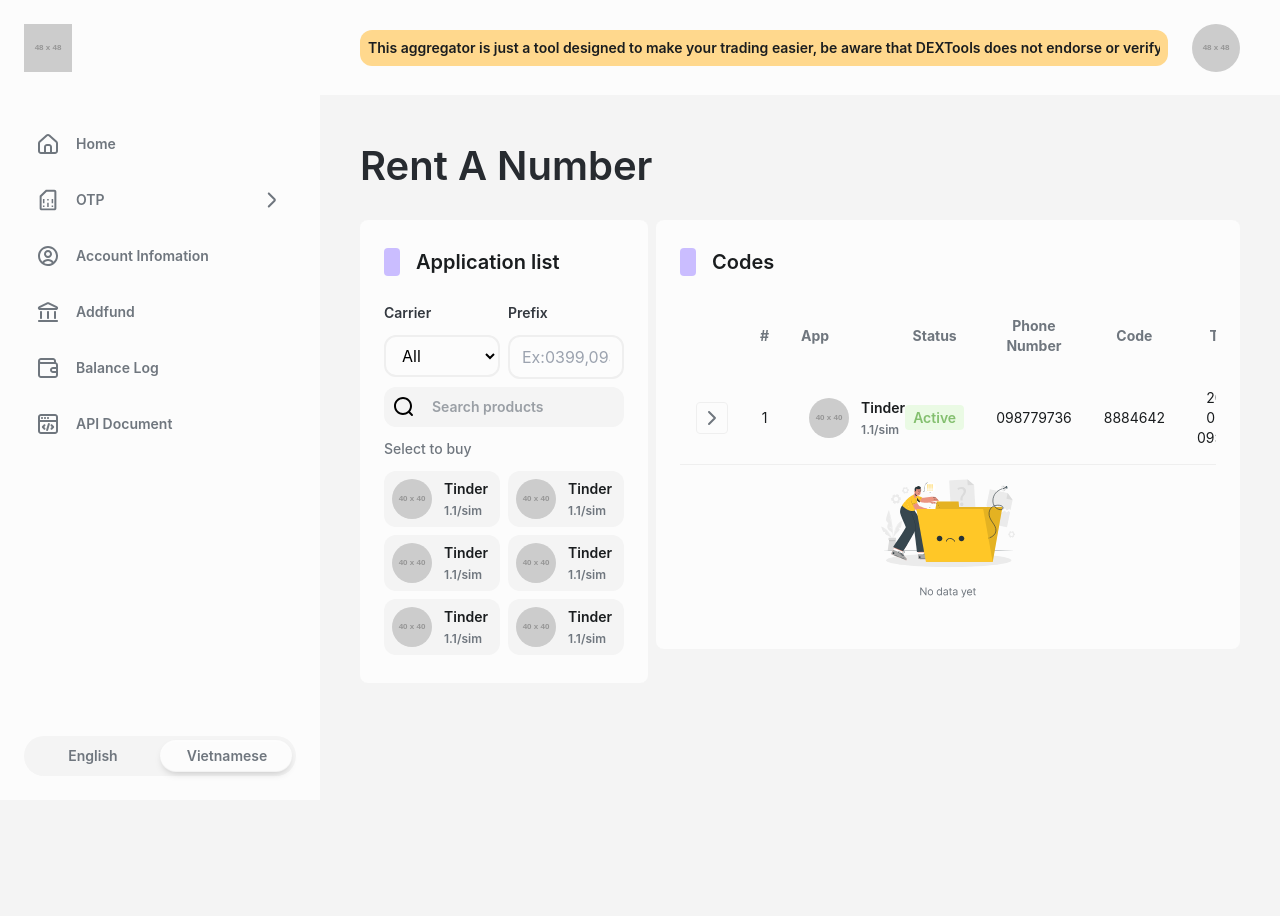
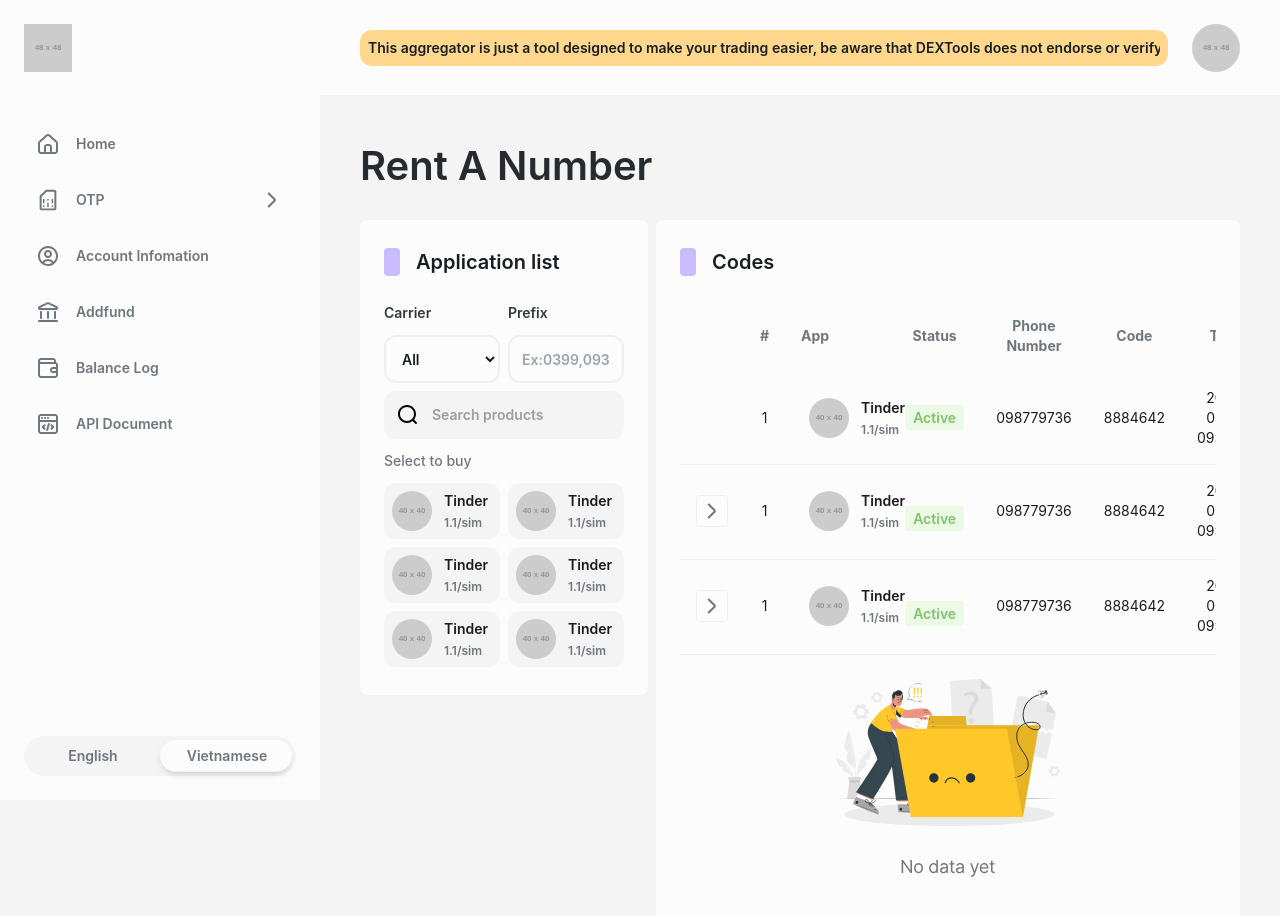
Before and after one commit to duonghoangdung/duonghoangdung.github.io, a React (Create React App) app: page /rent-a-number in a window 1280 px wide. Shown: the top 916 px of the page. Before the commit the page ends 800 px from the top, so only its background shows below. Built offline with nearby package versions, Linux system fonts and the light colour scheme.

Commit message:
Add table colapse

```diff
--- a/src/components/SearchInput/index.tsx
+++ b/src/components/SearchInput/index.tsx
@@ -7,8 +7,8 @@ interface Props extends React.InputHTMLAttributes<HTMLInputElement>{
 
 const SearchInput = React.forwardRef<HTMLInputElement, Props>(({ placeholder = 'Search products', ...props}, ref) => {
     return (
-        <div className="flex items-center bg-[#f4f4f4] rounded-xl p-2" {...props}>
-            <SVGIcon name="search" w={24} h={24} className="mr-4"/>
+        <div className="flex items-center bg-[#f4f4f4] rounded-xl p-3 h-[48px]" {...props}>
+            <SVGIcon name="search" w={24} h={24} className="mr-3"/>
             <input className='grow bg-transparent focus-visible:outline-none text-sm font-semibold text-[#33383f] placeholder:text-[#9a9fa5]' ref={ref} placeholder={placeholder}/>
         </div>
     )
--- /dev/null
+++ b/src/components/Table/CodesTableRow.tsx
@@ -0,0 +1,79 @@
+import React, { useState } from "react";
+import AppCard from "../AppCard";
+import SVGIcon from "../SVGIcon";
+import { CSSTransition } from 'react-transition-group';
+
+const CodesTableRow = () => {
+    const [isShow, setIsShow] = useState<boolean>(false);
+    return (
+        <>
+            <tr>
+                <td className="p-4 text-center">
+                    <a
+                        className="flex items-center justify-center text-[#6f767e] border border-[#efefef] rounded w-[32px] h-[32px]"
+                        href="#12312"
+                        onClick={() => setIsShow(!isShow)}
+                    >
+                        <SVGIcon
+                            name="arrow-right"
+                            className={`transition ease-in-out duration-300 ${isShow && 'rotate-90'}`}
+                            w={24}
+                            h={24}
+                        />
+                    </a>
+                </td>
+                <td className="p-4 text-center">
+                    1
+                </td>
+                <td className="p-4 text-left">
+                    <AppCard name="Tinder" image="//via.placeholder.com/40x40.png" description="1.1/sim" className="bg-transparent p-0" />
+                </td>
+                <td className="p-4 pb-0 text-center">
+                    <span className="font-semibold text-[#83bf6e] px-2 py-1 bg-[#eafae4] rounded">
+                        Active
+                    </span>
+                </td>
+                <td className="p-4 text-center">
+                    098779736
+                </td>
+                <td className="p-4 text-center">
+                    8884642
+                </td>
+                <td className="p-4 text-center">
+                    2022-06-29 09:29:55
+                </td>
+            </tr>
+            <tr>
+                <td className="border-b border-[#efefef] text-center" colSpan={2}></td>
+                <td className="border-b border-[#efefef] text-left">
+                    <CSSTransition
+                        in={isShow}
+                        timeout={300}
+                        classNames='slide-x'
+                        unmountOnExit
+                    >
+                        <div className="pb-4">
+                            <div>Cost</div>
+                            <div>1.1</div>
+                        </div>
+                    </CSSTransition>
+                </td>
+                <td className="border-b border-[#efefef]" colSpan={4}>
+                    <CSSTransition
+                        in={isShow}
+                        timeout={300}
+                        classNames='slide-x'
+                        unmountOnExit
+                    >
+                        <div className="pb-4">
+                            <div>SMS</div>
+                            <div>Lorem Ipsum is simply dummy text of the printing and pesetting</div>
+                        </div>
+                    </CSSTransition>
+                </td>
+            </tr>
+        </>
+    );
+}
+
+export default CodesTableRow;
--- /dev/null
+++ b/src/components/Table/CodesTableRowAlt.tsx
@@ -0,0 +1,83 @@
+import React, { useState } from "react";
+import AppCard from "../AppCard";
+import SVGIcon from "../SVGIcon";
+import { CSSTransition } from 'react-transition-group';
+
+const CodesTableRowAlt = () => {
+    const [isShow, setIsShow] = useState<boolean>(false);
+    return (
+        <>
+            <tr>
+                <td className="p-4 text-center">
+                    <a
+                        className="flex items-center justify-center text-[#6f767e] border border-[#efefef] rounded w-[32px] h-[32px]"
+                        href="#12312"
+                        onClick={() => setIsShow(!isShow)}
+                    >
+                        <SVGIcon
+                            name="arrow-right"
+                            className={`transition ease-in-out duration-300 ${isShow && 'rotate-90'}`}
+                            w={24}
+                            h={24}
+                        />
+                    </a>
+                </td>
+                <td className="p-4 text-center">
+                    1
+                </td>
+                <td className="p-4 text-left">
+                    <AppCard name="Tinder" image="//via.placeholder.com/40x40.png" description="1.1/sim" className="bg-transparent p-0" />
+                </td>
+                <td className="p-4 pb-0 text-center">
+                    <span className="font-semibold text-[#83bf6e] px-2 py-1 bg-[#eafae4] rounded">
+                        Active
+                    </span>
+                </td>
+                <td className="p-4 text-center">
+                    098779736
+                </td>
+                <td className="p-4 text-center">
+                    8884642
+                </td>
+                <td className="p-4 text-center">
+                    2022-06-29 09:29:55
+                </td>
+            </tr>
+            <tr>
+                <td className="border-b border-[#efefef] text-center" colSpan={2}></td>
+                <td className="border-b border-[#efefef] text-left">
+                    <CSSTransition
+                        in={isShow}
+                        timeout={300}
+                        classNames='slide-x'
+                        unmountOnExit
+                    >
+                        <div className="pb-4">
+                            <div>Cost</div>
+                            <div>1.1</div>
+                        </div>
+                    </CSSTransition>
+                </td>
+                <td className="border-b border-[#efefef]" colSpan={4}>
+                    <CSSTransition
+                        in={isShow}
+                        timeout={300}
+                        classNames='slide-x'
+                        unmountOnExit
+                    >
+                        <div className="pb-4">
+                            <audio controls>
+								<source src="horse.ogg" type="audio/ogg" />
+								<source src="horse.mp3" type="audio/mpeg" />
+								Your browser does not support the audio
+								element.
+							</audio>
+                        </div>
+                    </CSSTransition>
+                </td>
+            </tr>
+        </>
+    );
+}
+
+export default CodesTableRowAlt;
--- a/src/components/Table/TableBody.tsx
+++ b/src/components/Table/TableBody.tsx
@@ -11,8 +11,8 @@ const TableBody: React.FC<Props> = ({data, columns, ...props}) => {
 		<tbody className="text-sm font-normal text-[#1a1d1f]" {...props}>
             {data.map((dataRow, index) => (
                 <tr key={index}>
-    				{columns.map(({accessor}) => (
-                        <td className="border-b border-[#efefef] p-4 text-center" key={accessor}>{dataRow?.[accessor]}</td>
+    				{columns.map(({accessor, colspan}) => (
+                        <td className="border-b border-[#efefef] p-4 text-center" colSpan={colspan || 1} key={accessor}>{dataRow?.[accessor]}</td>
                     ))}
     			</tr>
             ))}
--- a/src/components/Table/TableHead.tsx
+++ b/src/components/Table/TableHead.tsx
@@ -9,8 +9,8 @@ const TableHead: React.FC<Props> = ({ columns, ...props }) => {
 	return (
 		<thead className="text-sm font-semibold text-[#6f767e]" {...props}>
 			<tr>
-				{columns.map(({ label, accessor }) => (
-					<th className="p-4 text-center" key={accessor}>
+				{columns.map(({ label, accessor, colspan }) => (
+					<th className="p-4 text-center" colSpan={colspan || 1} key={accessor}>
 						{label}
 					</th>
 				))}
--- a/src/components/Table/types.tsx
+++ b/src/components/Table/types.tsx
@@ -1,5 +1,6 @@
 type ColumnType = {
     label: string,
+    colspan?: number,
     accessor: string
 };
 
--- a/src/pages/RentANumber.tsx
+++ b/src/pages/RentANumber.tsx
@@ -5,6 +5,8 @@ import Input from "../components/Input";
 import Popper from "../components/Popper";
 import SearchInput from "../components/SearchInput";
 import SVGIcon from "../components/SVGIcon";
+import CodesTableRow from "../components/Table/CodesTableRow"
+import CodesTableRowAlt from "../components/Table/CodesTableRowAlt";
 
 const RentANumber = () => {
 	const apps = [
@@ -49,13 +51,13 @@ const RentANumber = () => {
 					<div className="grid grid-cols-1 md:grid-cols-2 gap-2 mb-3">
 						<div className="col-span-1">
 							<label className="inline-block text-sm font-semibold text-[#33383f] mb-3">Carrier</label>
-							<select className="border-2 border-[#efefef] rounded-xl w-full bg-[#fcfcfc] px-3 py-2">
+							<select className="text-sm font-semibold text-[#1a1d1f] border-2 border-[#efefef] rounded-xl w-full bg-[#fcfcfc] p-3 h-[48px]">
 								<option>All</option>
 							</select>
 						</div>
 						<div className="col-span-1">
 							<label className="inline-block text-sm font-semibold text-[#33383f] mb-3">Prefix</label>
-							<input type="text" placeholder="Ex:0399,0935" className="border-2 border-[#efefef] rounded-xl w-full bg-[#fcfcfc] px-3 py-2" />
+							<input type="text" placeholder="Ex:0399,0935" className="text-sm font-semibold text-[#1a1d1f] border-2 border-[#efefef] rounded-xl w-full bg-[#fcfcfc] p-3 h-[48px]" />
 						</div>
 						<div className="col-span-1 md:col-span-2">
 							<SearchInput />
@@ -64,7 +66,7 @@ const RentANumber = () => {
 					<div className="text-sm font-medium text-[#6f767e] mb-3">Select to buy</div>
 					<div className="grid grid-cols-2 gap-2">
 						{apps.map(({ name, image, description}, index) => (
-							<Popper content={name}><a href="#"><AppCard key={index} name={name} image={image} description={description} /></a></Popper>
+							<Popper content={name} key={index}><a href="#"><AppCard name={name} image={image} description={description}/></a></Popper>
 						))}
 					</div>
 				</Card>
@@ -91,16 +93,6 @@ const RentANumber = () => {
 							<tbody className="text-sm font-normal text-[#1a1d1f]">
 								<tr>
 									<td className="border-b border-[#efefef] p-4 text-center">
-										<a
-											className="flex items-center justify-center text-[#6f767e] border border-[#efefef] rounded w-[32px] h-[32px]"
-											href="#12312"
-										>
-											<SVGIcon
-												name="table-expand-arrow-left"
-												w={24}
-												h={24}
-											/>
-										</a>
 									</td>
 									<td className="border-b border-[#efefef] p-4 text-center">
 										1
@@ -123,11 +115,13 @@ const RentANumber = () => {
 										2022-06-29 09:29:55
 									</td>
 								</tr>
+								<CodesTableRow />
+								<CodesTableRowAlt />
 							</tbody>
 						</table>
 					</div>
 					<div className="text-center">
-						<SVGIcon name="nodata"/>
+						<SVGIcon name="nodata" w={224} h={251}/>
 					</div>
 				</Card>
 			</div>
```
Also changed, not shown: src/components/Modal/index.tsx (+17 -5 lines), src/index.scss (+44 -0 lines), src/assets/icons/sprites.svg, src/assets/images/no-data-image.png (added).
